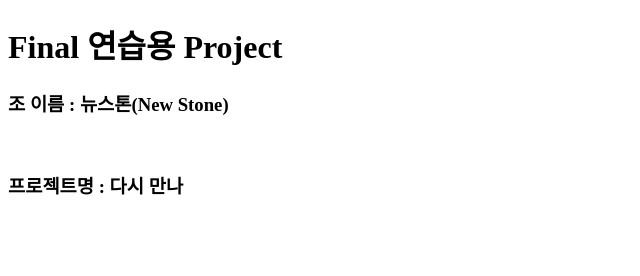
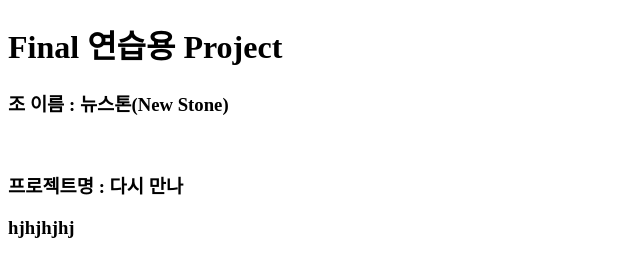
Before and after one commit to TeamFinalKH/testGitHub, a plain HTML site: page testGitHub/webapps/index.html in a window 1280 px wide. Shown: the whole page, without its empty margins (0-640 px from the left). Drawn offline with Linux system fonts and the light colour scheme.

Commit message:
2020-07-09_19:09 commit test_hj

```diff
--- a/testGitHub/webapps/index.html
+++ b/testGitHub/webapps/index.html
@@ -8,5 +8,6 @@
 <h1>Final 연습용 Project</h1>
 <h3>조 이름 : 뉴스톤(New Stone) </h3><br />
 <h3>프로젝트명 : 다시 만나</h3>
+<h3>hjhjhjhj</h3>
 </body>
 </html>
```
